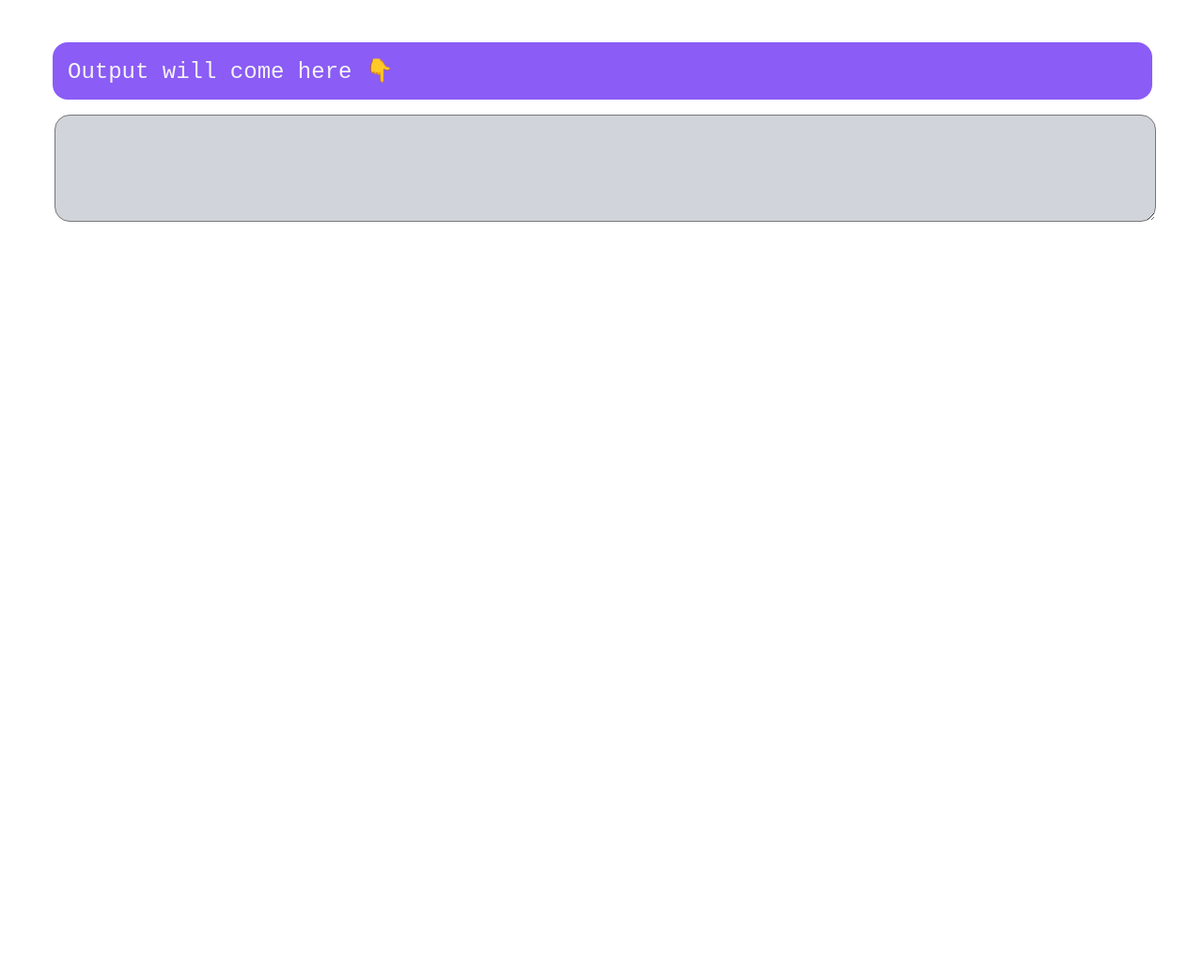
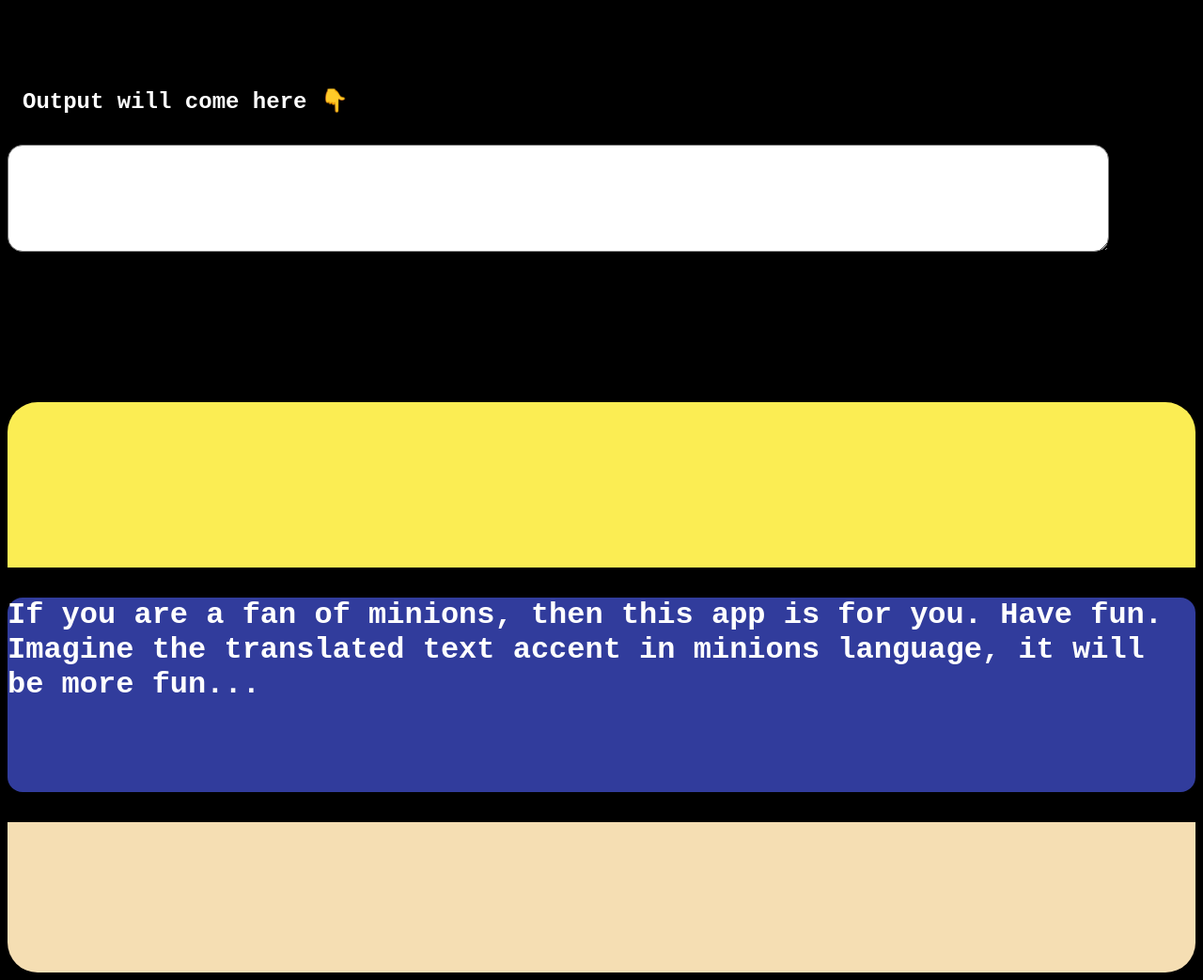
Before and after one commit to revanthreddymaturu/neoglvl-0-banana-app-vanillajs, a plain HTML site: page index.html in a window 1280 px wide. Shown: the part 277-1320 px from the top of the page at 94% size. Before the commit the page ends 800 px from the top, so only its background shows below. Drawn offline with Linux system fonts and the light colour scheme.

Commit message:
feat
added styling to the app

```diff
--- a/index.html
+++ b/index.html
@@ -13,42 +13,46 @@
     <style>
         .full{
             font-family: 'Roboto Mono', monospace;
+            background-color:black;
         }
         textarea
         {
             width:90%;
             height: 10vh;
             display: block;
-            margin-left:50px;
+
             padding:1rem;
-            background-color: #D1D5DB;
+            background-color:white;
         }
         .bt
         {
             border-radius: 1rem 1rem;
+           font-size: x-large;
+           font-weight: bold;
 
 
         }
         button{
 
             margin-top: 0.5rem;
-            background-color:#8B5CF6;
             color:yellow;
             border-radius: 28px;
-            border-color: #8B5CF6;
             font-size: x-large;
             margin-bottom: 5rem;
-            margin-left: 48px;
+           background-color: #313C9C;
             border: none;
             height:5vh;
+            font-weight: bold;
 
         }
         .head{
-
+           padding:1rem;
+           color:whitesmoke;
         }
         #ans-text
         {
             padding-left: 16px;
+
 
         }
         .out
@@ -57,19 +61,59 @@
 
             border-color: black;
             font-size: x-large;
-            background-color: #8B5CF6;
-            color:whitesmoke;
+            font-weight: bold;
+            color:white;
             border-radius:1rem 1rem;
             padding:1rem 1rem;
             margin-bottom:1rem;
-            margin-left:48px;
+
+            margin-right: 20px;
 
         }
+        .bottom
+        {
+            margin-top:10rem;
+            padding-top:5rem;
+            padding-bottom: 6rem;
+            background-color: #fbed53;
+            margin-left: none;
+            margin-right: none;
+            border-top-left-radius: 2rem;
+            border-top-right-radius: 2rem;
 
+        }
+        .bottom-b
+        {
+
+            background-color: wheat;
+            margin-left: none;
+            margin-right: none;
+            margin-top:2rem;
+            border-bottom-left-radius: 2rem;
+            border-bottom-right-radius: 2rem;
+            padding-top: 10rem;
+        }
+        .out-1
+        {
+            background-color: #313C9C;
+            padding-bottom:6rem;
+            margin-left: none;
+            margin-right: none;
+            font-size:xx-large;
+            font-weight: bold;
+            color:white;
+            border-radius: 1rem 1rem;
+            display: block;
+            margin-top:2rem;
+
+
+        }
     </style>
     <div class="out"> Output will come here 👇</div>
     <textarea class="bt" id="ans-txt" placeholder=" "></textarea>
-
+   <div class="bottom"></div>
+   <div class=" out-1"> <span>If you are a fan of minions, then this app is for you. Have fun. Imagine the translated text accent in minions language, it will be more fun...</span> </div>
+   <div class="bottom-b"></div>
     <script src="app.js" type="text/javascript">
 
     </script>
```
Also changed, not shown: 1 other file.
